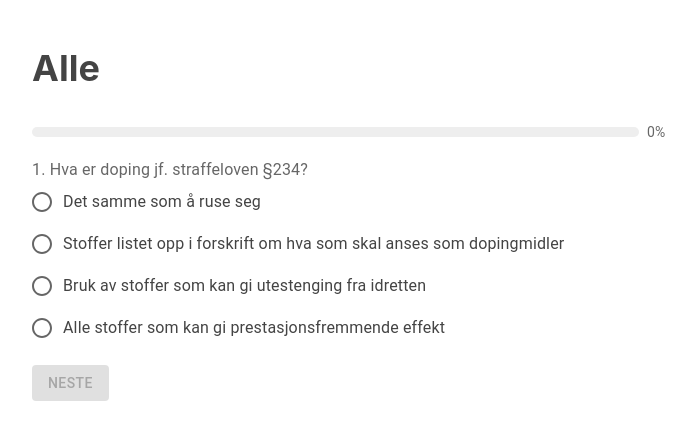
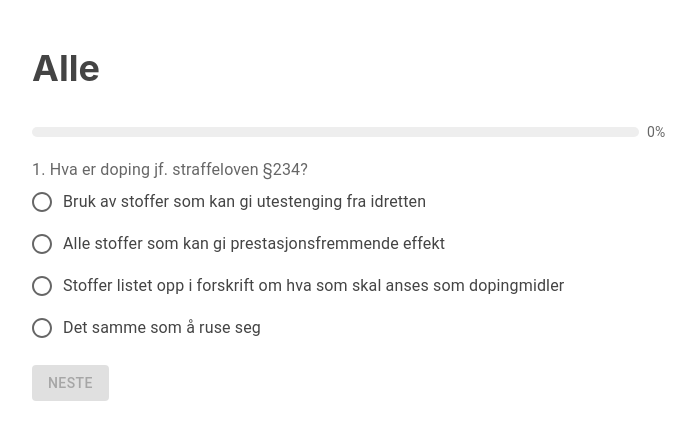
Before and after one commit to fishyFrogFace/vekter, a React (Create React App) app: page /quiz/alle in a window 1280 px wide. Both pictures are taken after a click on the button "START". Shown: the top 440 px of the page, without its empty margins (283-979 px from the left). Built offline with nearby package versions, Linux system fonts and the light colour scheme.

Commit message:
Random order

```diff
--- a/src/Exam.tsx
+++ b/src/Exam.tsx
@@ -11,6 +11,7 @@ import Grid from "@mui/material/Grid";
 import { ProgressBar } from "./ProgressBar";
 import { Answer, Options, Result } from "./Types";
 import ResultPage from "./Result";
+import { getRandomElementsFromList } from "./helpers";
 
 interface StartProps {
   topic: Topic;
@@ -51,6 +52,16 @@ const Question = (props: QuestionProps) => {
     setValue(event.target.value as Answer);
   };
 
+  const [randomOrder, setRandomOrder] = useState<Answer[]>(
+    Object.keys(props.options) as Answer[]
+  );
+
+  useEffect(
+    () =>
+      setRandomOrder(getRandomElementsFromList(4, Object.keys(props.options))),
+    [props.index]
+  );
+
   return (
     <Grid container flexDirection="column" spacing={2}>
       <Grid item>
@@ -65,26 +76,14 @@ const Question = (props: QuestionProps) => {
             value={value}
             onChange={handleRadioChange}
           >
-            <FormControlLabel
-              value="a"
-              control={<Radio />}
-              label={props.options.a}
-            />
-            <FormControlLabel
-              value="b"
-              control={<Radio />}
-              label={props.options.b}
-            />
-            <FormControlLabel
-              value="c"
-              control={<Radio />}
-              label={props.options.c}
-            />
-            <FormControlLabel
-              value="d"
-              control={<Radio />}
-              label={props.options.d}
-            />
+            {randomOrder.map((option) => (
+              <FormControlLabel
+                key={props.options[option]}
+                value={option}
+                control={<Radio />}
+                label={props.options[option]}
+              />
+            ))}
           </RadioGroup>
         </FormControl>
       </Grid>
--- a/src/Result.tsx
+++ b/src/Result.tsx
@@ -17,7 +17,7 @@ export default function ResultPage(props: ResultProps) {
     <div>
       <h2>Resultat</h2>
       <p>
-        Du fikk <b>{correct}</b> riktige svar av <b>{props.result.length}</b>{" "}
+        Du fikk <b>{correct}</b> riktige svar av <b>{props.result.length} </b>
         mulige.
       </p>
       <p>
--- a/src/content.ts
+++ b/src/content.ts
@@ -158,8 +158,7 @@ export const topics = {
     title: "HMS og arbeidsmiljøloven",
     questions: [
       {
-        question:
-          "Hvor er bestemmelser om lønn regulert med tanke på vekteryrket?",
+        question: "Hvor er bestemmelser om lønn regulert for vekteryrket?",
         options: {
           a: "De er regulert i arbeidsmiljøloven",
           b: "De er regulert i lov om vaktvirksomhet",
@@ -256,7 +255,7 @@ export const topics = {
           a: "Ivareta rettsikkerheten til arbeidstaker",
           b: "Til å aktivt overvåke arbeidsmiljøsituasjonen i virksomheten til enhver tid",
           c: "Stoppe farlig arbeid",
-          d: "Sørge for at enhver person får de han trenger på jobben",
+          d: "Sørge for at enhver person får det de trenger på jobben",
         },
         correctAnswer: "b",
       },
--- a/src/helpers.ts
+++ b/src/helpers.ts
@@ -1,4 +1,6 @@
-export const getRandomElementsFromList = (max: number, array: any[]) =>
-  [...array].sort(() => 0.5 - Math.random()).slice(0, max);
+export const getRandomElementsFromList = (count: number, array: any[]) =>
+  [...array]
+    .sort(() => 0.5 - Math.random())
+    .slice(0, Math.min(count, array.length));
 
 export const roundOneDecimal = (n: number) => Math.round(n * 10) / 10;
```
